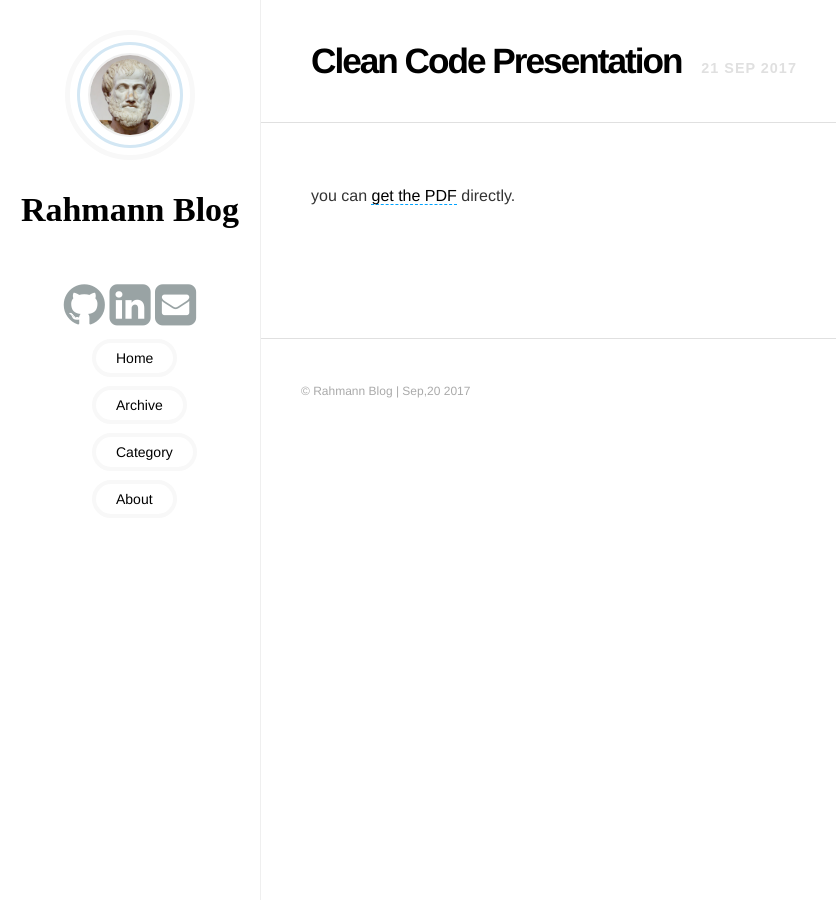
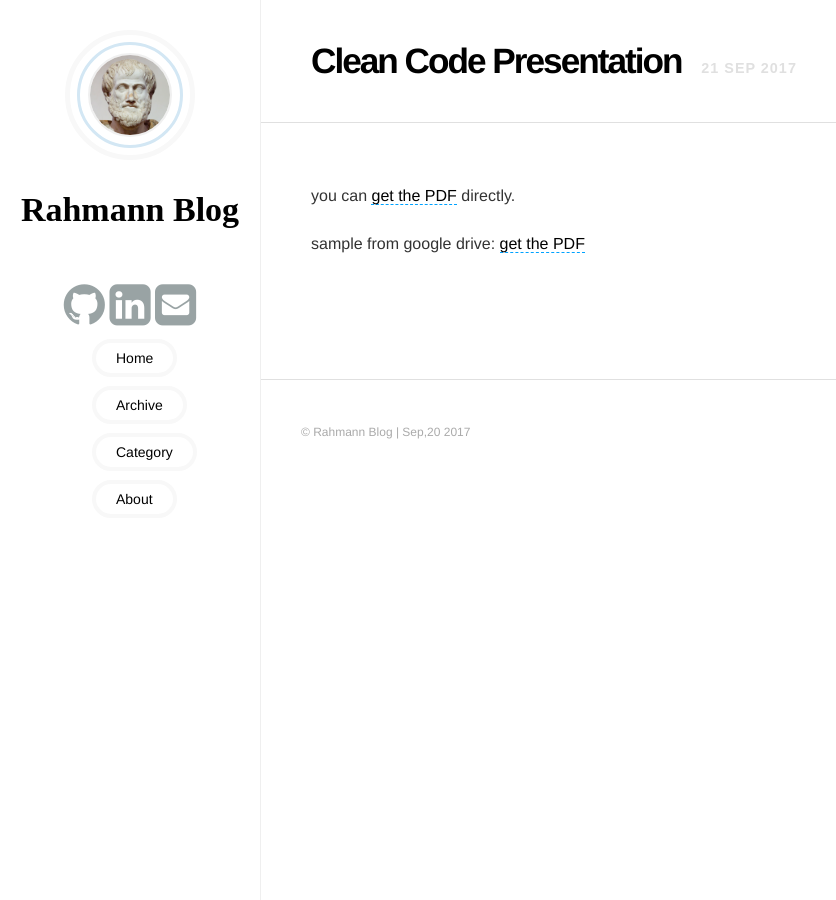
Before and after one commit to rahman99/rahman99.github.io, a Jekyll site: the page built from _posts/architecture/2017-09-21-presentation-clean-code.md, in a window 1280 px wide. Shown: the whole page, without its empty margins (0-836 px from the left). Built offline with Jekyll 4.4.1, drawn with Linux system fonts in a browser that asks for light colours; comment, search, counter and statistics services are not loaded.

Commit message:
add sample with link outside

```diff
--- a/_posts/architecture/2017-09-21-presentation-clean-code.md
+++ b/_posts/architecture/2017-09-21-presentation-clean-code.md
@@ -6,3 +6,6 @@
 category: ["architecture", "programming"]
 ---
 you can [get the PDF]({{ site.url }}/assets/article/clean-coding-practices-120224074111-phpapp02.pdf) directly.
+
+sample from google drive:
+[get the PDF](https://drive.google.com/file/d/0By5mvkqsbJjnZUt5eFcwRV9GdDA/view?usp=sharing)
```
